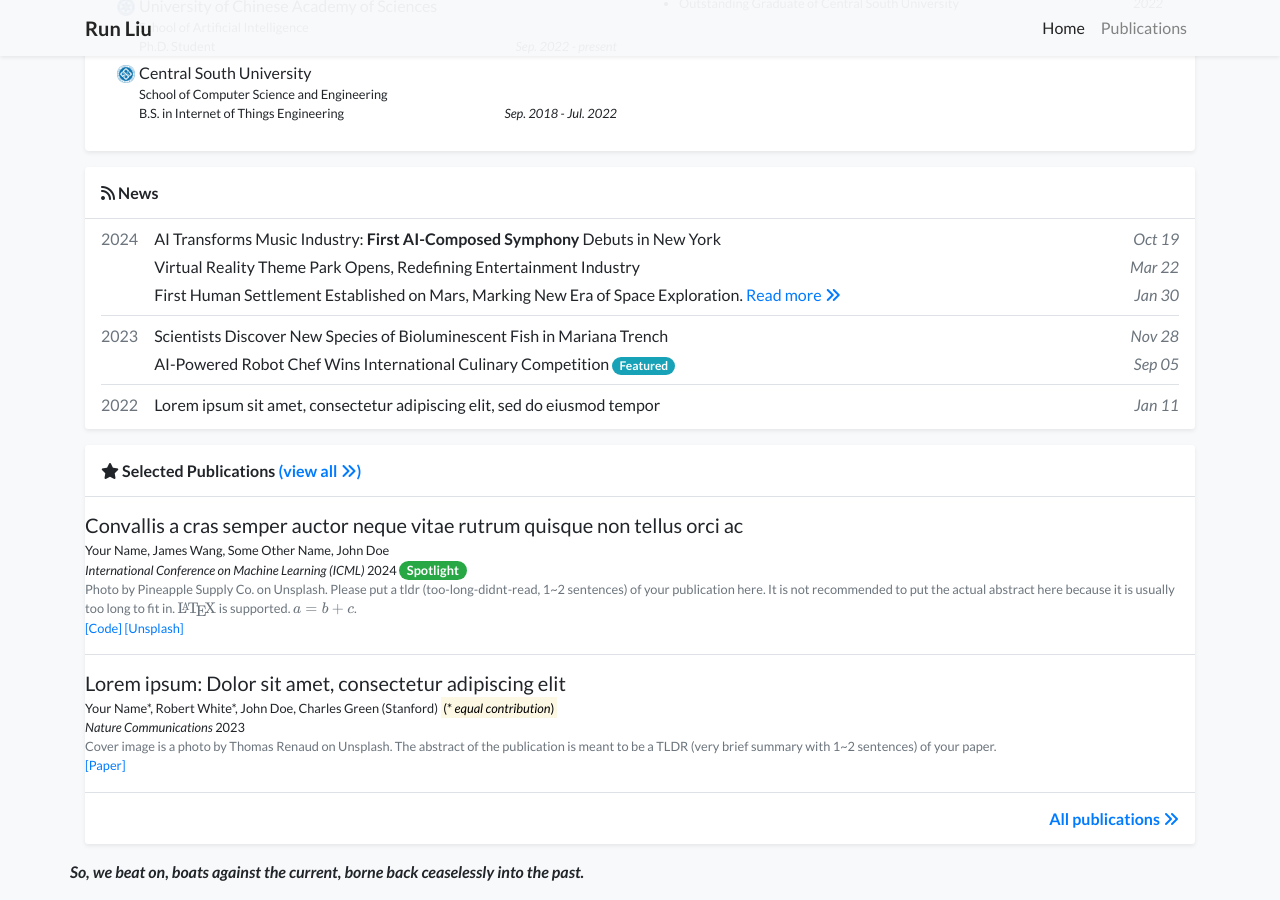
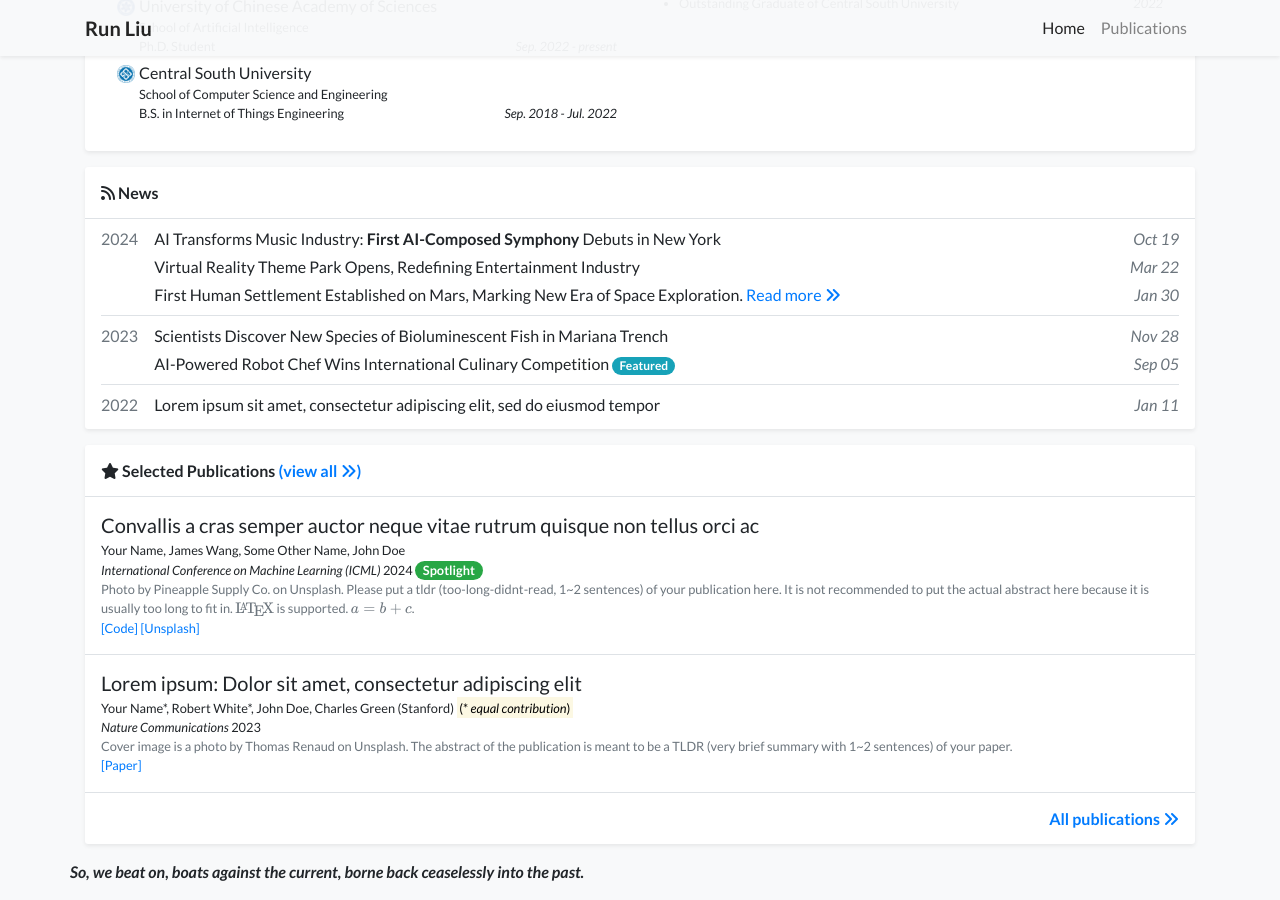
Before and after one commit to RunLiu-at-UCAS/runliu-at-ucas.github.io, a Jekyll site: the page built from index.html, in a window 1280 px wide and 900 px high, scrolled down 666 px. Built offline with Jekyll 4.4.1, drawn with Linux system fonts in a browser that asks for light colours; nearby versions of some CDN libraries; a style sheet for code colours, icons or effects is not loaded.

Commit message:
Update publication_item.html

```diff
--- a/_includes/widgets/publication_item.html
+++ b/_includes/widgets/publication_item.html
@@ -1,7 +1,7 @@
 {% assign item = include.item %}
 <div class="d-none d-md-block">
     <div class="row no-gutters {% unless include.hide_bottom_border %}border-bottom{% endunless %} border-gray">
-        <div class="col-md-12 col-xl-12 p-3 pl-md-0">
+        <div class="col-md-12 col-xl-12 p-3 pl-md-3">
             <h5 class="mt-0 mb-1 font-weight-normal">{{ item.title }}</h5>
             <p class="mt-0 mb-0 small">{% include widgets/author_list.html authors=item.authors %}</p>
             <p class="mt-0 mb-0 small">{{item.pub_pre}}<i>{{ item.pub }}</i>{{ item.pub_post }} {{ item.pub_date }} {{ item.pub_last }}</p>
```
